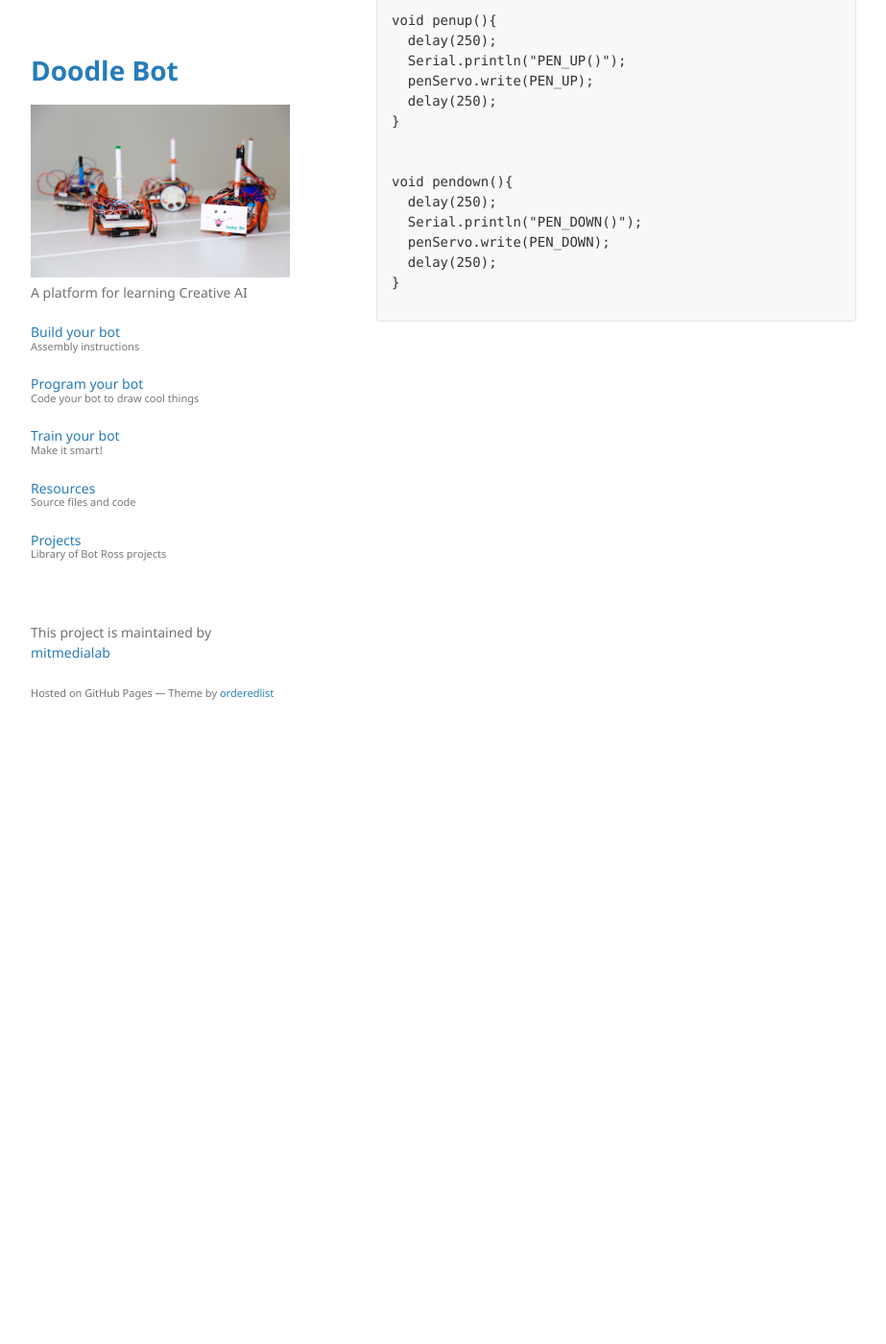
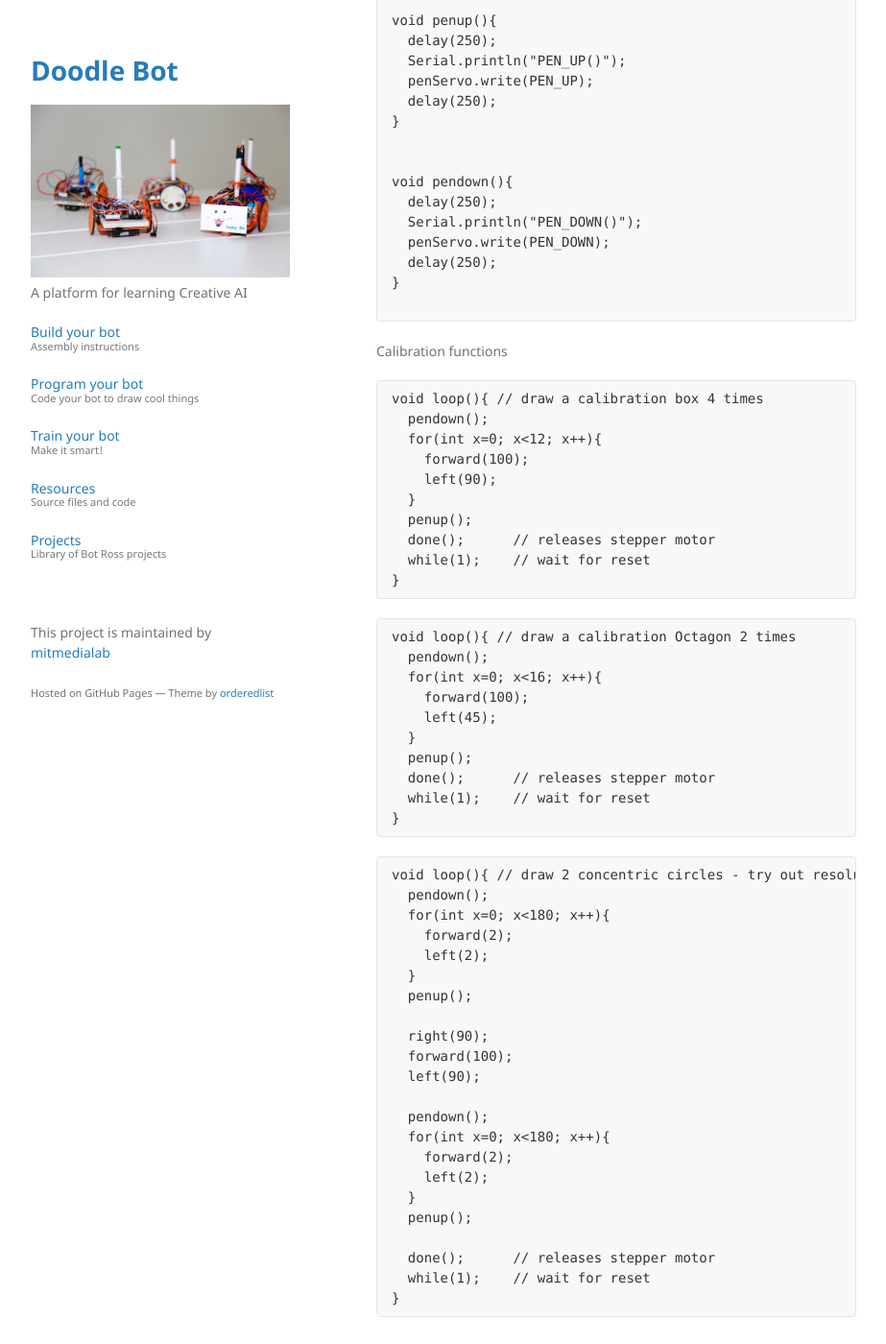
Before and after one commit to mitmedialab/doodlebot, a Jekyll site: the page built from program.md, in a window 1280 px wide and 1400 px high, scrolled down 3391 px. Shown: the whole window at 96% size, without its empty margins (178-1101 px from the left). Built offline with Jekyll 4.4.1, drawn with Linux system fonts in a browser that asks for light colours; our own code applies the rules of GitHub Pages for plain Markdown files.

Commit message:
add calibration details

````diff
--- a/program.md
+++ b/program.md
@@ -167,3 +167,56 @@ void pendown(){
 }
 
 ```
+
+Calibration functions
+
+```
+void loop(){ // draw a calibration box 4 times
+  pendown();
+  for(int x=0; x<12; x++){
+    forward(100);
+    left(90);
+  }
+  penup();
+  done();      // releases stepper motor
+  while(1);    // wait for reset
+}
+```
+
+```
+void loop(){ // draw a calibration Octagon 2 times
+  pendown();
+  for(int x=0; x<16; x++){
+    forward(100);
+    left(45);
+  }
+  penup();
+  done();      // releases stepper motor
+  while(1);    // wait for reset
+}
+```
+
+```
+void loop(){ // draw 2 concentric circles - try out resolutions
+  pendown();
+  for(int x=0; x<180; x++){
+    forward(2);
+    left(2);
+  }
+  penup();
+
+  right(90);
+  forward(100);
+  left(90);
+
+  pendown();
+  for(int x=0; x<180; x++){
+    forward(2);
+    left(2);
+  }
+  penup();
+
+  done();      // releases stepper motor
+  while(1);    // wait for reset
+}
+```
````
